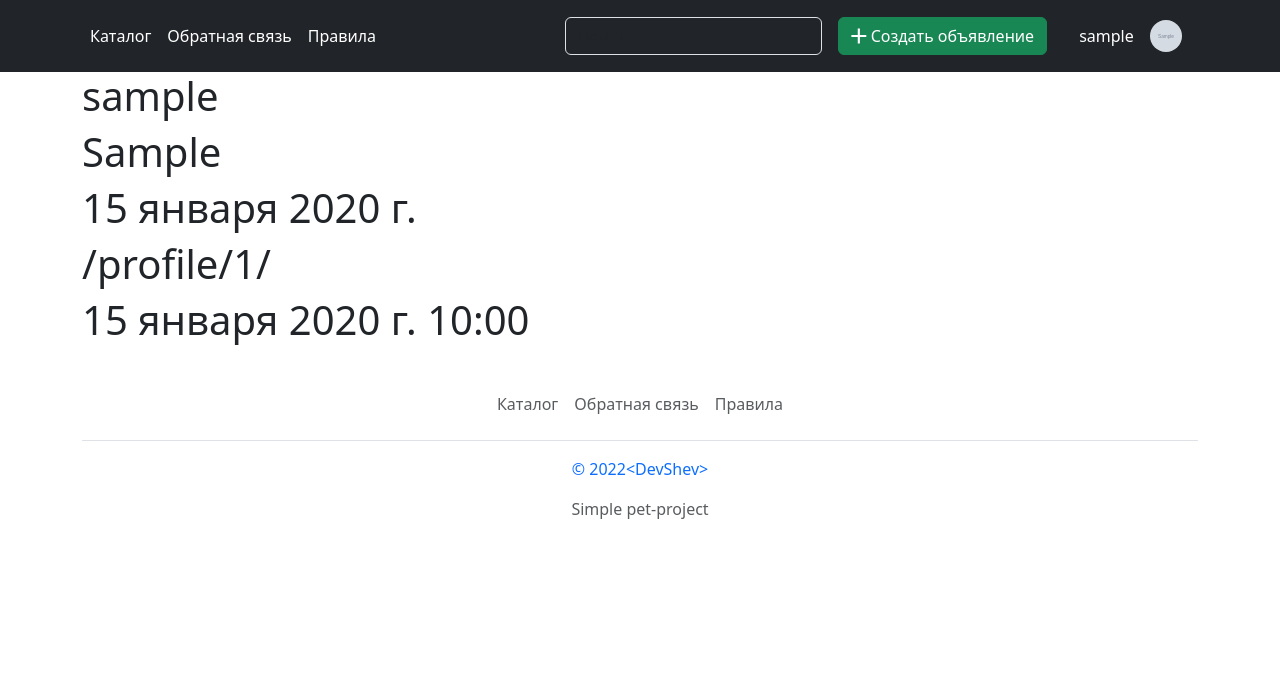
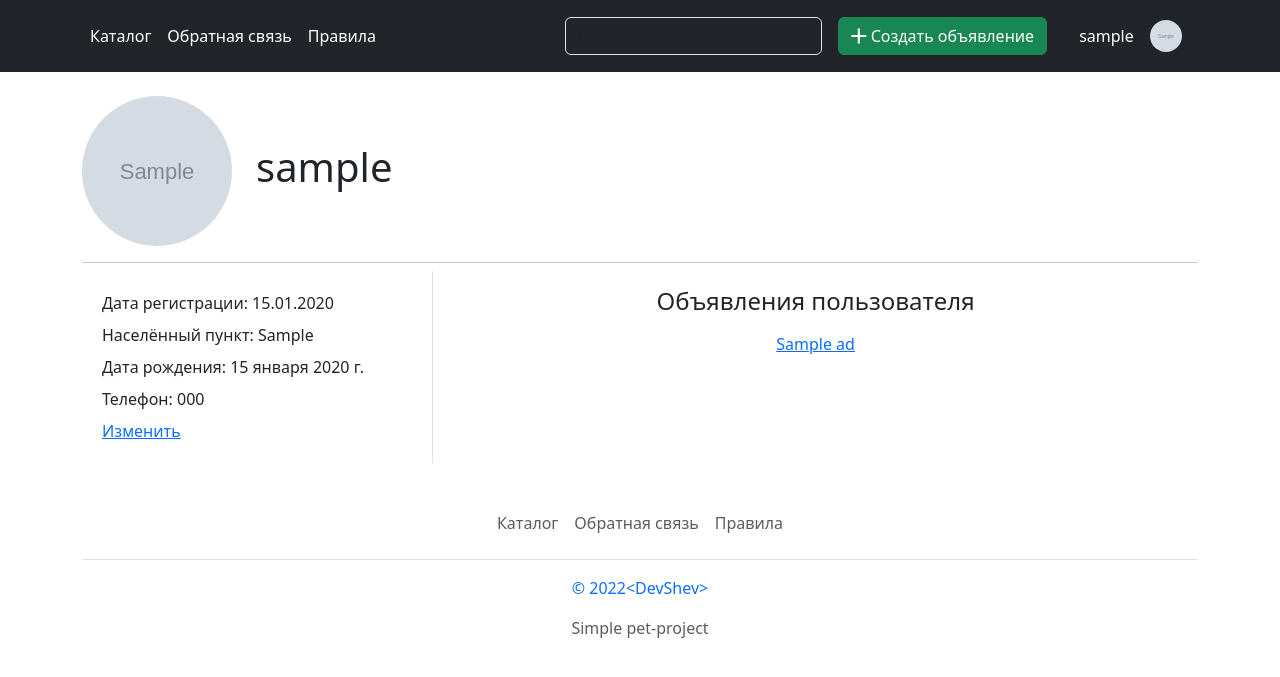
Before and after one commit to devShev/catalog-django, a Django app: page /profile/1/ in a window 1280 px wide. Shown: the top 677 px of the page. Run offline with Django 4.2, Linux system fonts and the light colour scheme; a user stored in the database is signed in; tables that the repository leaves empty hold one stand-in row (values such as "Sample post"); grey boxes marked "Sample" are stand-in pictures; some libraries are stand-ins or nearby versions.

Commit message:
Created user profile & profile settings

```diff
--- a/account/models.py
+++ b/account/models.py
@@ -1,6 +1,7 @@
 from django.contrib.auth.models import User
 from django.db import models
 from django.urls import reverse
+from phonenumber_field.modelfields import PhoneNumberField
 
 
 class Profile(models.Model):
@@ -9,9 +10,13 @@ class Profile(models.Model):
     photo = models.ImageField(upload_to='avatars/%Y/%m/%d/', null=True, blank=True, verbose_name='Фото')
     birth_date = models.DateField(null=True, blank=True, verbose_name='Дата рождения')
     registration_date = models.DateTimeField(auto_now_add=True, verbose_name='Дата регистрации')
+    phone_number = PhoneNumberField(blank=True, verbose_name='Номер телефона')
 
     def __str__(self):
         return self.user.username
 
     def get_absolute_url(self):
         return reverse('profile', kwargs={'profile_id': self.pk})
+
+    def get_settings_url(self):
+        return reverse('settings', kwargs={'profile_id': self.pk})
--- a/account/templates/account/profile.html
+++ b/account/templates/account/profile.html
@@ -1,11 +1,46 @@
 {% extends 'catalog_list/base.html' %}
 
 {% block content %}
+    <div class="d-flex flex-column mt-4">
+        <div class="d-flex flex-row">
+            {% if profile.photo %}
+            <img src="{{ profile.photo.url }}" alt="mdo" width="150" height="150" class="rounded-circle">
+            {% endif %}
+            <h1 class="align-self-center ms-4">{{ profile }}</h1>
+        </div>
+        <hr class="mb-2">
+        <div class="d-flex">
+            <div class="d-flex flex-column p-3 fs-6 text me-5">
+                <p class="m-1">Дата регистрации: {{ profile.registration_date|date:"d.m.Y" }}</p>
+                {% if profile.location %}
+                <p class="m-1">Населённый пункт: {{ profile.location }}</p>
+                {% else %}
+                <p class="m-1">Населённый пункт: не указан</p>
+                {% endif %}
+                {% if profile.birth_date %}
+                <p class="m-1">Дата рождения: {{ profile.birth_date }}</p>
+                {% else %}
+                <p class="m-1">Дата рождения: не указана</p>
+                {% endif %}
+                {% if profile.phone_number %}
+                <p class="m-1">Телефон: {{ profile.phone_number }}</p>
+                {% else %}
+                <p class="m-1">Телефон: не указан</p>
+                {% endif %}
+                {% if user.pk == profile.user.pk %}
+                <a href="{{ profile.get_settings_url }}" class="m-1">Изменить</a>
+                {% endif %}
+            </div>
+            <div class="d-flex flex-column align-items-center flex-fill border-start p-3">
+                <h4 class="mb-3">Объявления пользователя</h4>
+                {% for ad in ads %}
+                    <a href="{{ ad.get_absolute_url }}" class="">{{ ad.title }}</a>
+                {% endfor %}
+            </div>
+        </div>
 
-    <h1>{{ profile }}</h1>
-    <h1>{{ profile.location }}</h1>
-    <h1>{{ profile.birth_date }}</h1>
-    <h1>{{ profile.get_absolute_url }}</h1>
-    <h1>{{ profile.registration_date }}</h1>
+    </div>
+
+
 
 {% endblock %}
--- a/account/urls.py
+++ b/account/urls.py
@@ -3,5 +3,9 @@ from django.urls import path, re_path
 from .views import *
 
 urlpatterns = [
+    path('register/', RegisterUser.as_view(), name='register'),
+    path('login/', LoginUser.as_view(), name='login'),
+    path('logout/', logout_user, name='logout'),
     path('<int:profile_id>/', UserProfile.as_view() , name='profile'),
+    path('<int:profile_id>/settings/', SettingsProfile.as_view(), name='settings'),
 ]
--- a/account/views.py
+++ b/account/views.py
@@ -1,8 +1,55 @@
-from django.shortcuts import render
-from django.views.generic import DetailView
+from django.contrib.auth import login, logout
 
+from django.contrib.auth.views import LoginView
+from django.http import HttpResponseForbidden
+from django.shortcuts import redirect
+from django.urls import reverse_lazy
+from django.views.generic import DetailView, UpdateView, CreateView
+
+
+from .forms import RegisterUserForm, LoginUserForm, ProfileEditForm
 from .models import Profile
-from .utils import DataMixin
+from .utils import DataMixin, NonLoginRequiredMixin
+from catalog_list.models import Ad
+
+
+class RegisterUser(NonLoginRequiredMixin, DataMixin, CreateView):
+    form_class = RegisterUserForm
+    template_name = 'account/register.html'
+    success_url = reverse_lazy('home')
+
+    def get_context_data(self, **kwargs):
+        context = super().get_context_data(**kwargs)
+
+        user_context = self.get_user_context(get_types=False, get_menu=False, title='Регистрация')
+
+        return dict(list(context.items()) + list(user_context.items()))
+
+    def form_valid(self, form):
+        user = form.save()
+        login(self.request, user)
+
+        return redirect('home')
+
+
+class LoginUser(NonLoginRequiredMixin, DataMixin, LoginView):
+    form_class = LoginUserForm
+    template_name = 'account/login.html'
+
+    def get_context_data(self, **kwargs):
+        context = super().get_context_data(**kwargs)
+
+        user_context = self.get_user_context(get_types=False, get_menu=False, title='Авторизация')
+
+        return dict(list(context.items()) + list(user_context.items()))
+
+    def get_success_url(self):
+        return reverse_lazy('home')
+
+
+def logout_user(request):
+    logout(request)
+    return redirect('home')
 
 
 class UserProfile(DataMixin, DetailView):
@@ -15,4 +62,28 @@ class UserProfile(DataMixin, DetailView):
         context = super().get_context_data(**kwargs)
 
         user_context = self.get_user_context(get_types=False, get_menu=True, title=context['profile'])
+        user_context['ads'] = Ad.objects.filter(author__profile=context['profile'])
         return dict(list(context.items()) + list(user_context.items()))
+
+
+class SettingsProfile(DataMixin, UpdateView):
+    model = Profile
+    form_class = ProfileEditForm
+    template_name = 'account/profile_settings.html'
+    pk_url_kwarg = 'profile_id'
+
+
+
+    def get_context_data(self, **kwargs):
+        context = super().get_context_data(**kwargs)
+
+        if context['profile'].user.pk != self.request.user.pk:
+            return HttpResponseForbidden()
+
+        user_context = self.get_user_context(get_types=False, get_menu=True, title='Изменение профиля')
+        return dict(list(context.items()) + list(user_context.items()))
+
+    def form_valid(self, form):
+        if form.instance.user != self.request.user:
+            return HttpResponseForbidden()
+        return super().form_valid(form)
--- a/catalog/settings.py
+++ b/catalog/settings.py
@@ -36,6 +36,7 @@ INSTALLED_APPS = [
     'django.contrib.sessions',
     'django.contrib.messages',
     'django.contrib.staticfiles',
+    'phonenumber_field',
     'catalog_list.apps.CatalogListConfig',
     'account.apps.AccountConfig',
     'bootstrap5',
--- a/catalog_list/templates/catalog_list/base.html
+++ b/catalog_list/templates/catalog_list/base.html
@@ -78,7 +78,7 @@
                     Профиль
                 </a></li>
             <li>
-                <a class="dropdown-item d-flex align-items-center" href="#">
+                <a class="dropdown-item d-flex align-items-center" href="{{ user.profile.get_settings_url  }}">
                     <svg xmlns="http://www.w3.org/2000/svg" width="16" height="16" fill="currentColor" class="bi bi-gear me-2" viewBox="0 0 16 16">
                         <path d="M8 4.754a3.246 3.246 0 1 0 0 6.492 3.246 3.246 0 0 0 0-6.492zM5.754 8a2.246 2.246 0 1 1 4.492 0 2.246 2.246 0 0 1-4.492 0z"/>
                         <path d="M9.796 1.343c-.527-1.79-3.065-1.79-3.592 0l-.094.319a.873.873 0 0 1-1.255.52l-.292-.16c-1.64-.892-3.433.902-2.54 2.541l.159.292a.873.873 0 0 1-.52 1.255l-.319.094c-1.79.527-1.79 3.065 0 3.592l.319.094a.873.873 0 0 1 .52 1.255l-.16.292c-.892 1.64.901 3.434 2.541 2.54l.292-.159a.873.873 0 0 1 1.255.52l.094.319c.527 1.79 3.065 1.79 3.592 0l.094-.319a.873.873 0 0 1 1.255-.52l.292.16c1.64.893 3.434-.902 2.54-2.541l-.159-.292a.873.873 0 0 1 .52-1.255l.319-.094c1.79-.527 1.79-3.065 0-3.592l-.319-.094a.873.873 0 0 1-.52-1.255l.16-.292c.893-1.64-.902-3.433-2.541-2.54l-.292.159a.873.873 0 0 1-1.255-.52l-.094-.319zm-2.633.283c.246-.835 1.428-.835 1.674 0l.094.319a1.873 1.873 0 0 0 2.693 1.115l.291-.16c.764-.415 1.6.42 1.184 1.185l-.159.292a1.873 1.873 0 0 0 1.116 2.692l.318.094c.835.246.835 1.428 0 1.674l-.319.094a1.873 1.873 0 0 0-1.115 2.693l.16.291c.415.764-.42 1.6-1.185 1.184l-.291-.159a1.873 1.873 0 0 0-2.693 1.116l-.094.318c-.246.835-1.428.835-1.674 0l-.094-.319a1.873 1.873 0 0 0-2.692-1.115l-.292.16c-.764.415-1.6-.42-1.184-1.185l.159-.291A1.873 1.873 0 0 0 1.945 8.93l-.319-.094c-.835-.246-.835-1.428 0-1.674l.319-.094A1.873 1.873 0 0 0 3.06 4.377l-.16-.292c-.415-.764.42-1.6 1.185-1.184l.292.159a1.873 1.873 0 0 0 2.692-1.115l.094-.319z"/>
--- a/catalog_list/templates/catalog_list/index.html
+++ b/catalog_list/templates/catalog_list/index.html
@@ -29,7 +29,7 @@
                   </div>
                     <div class="card-footer text-muted d-flex justify-content-between">
                         <div class="text-start">
-                            <a class="text-reset" href="{{ ad.author.get_absolute_url }}">{{ ad.author }}</a>
+                            <a class="text-reset" href="{{ ad.author.profile.get_absolute_url }}">{{ ad.author }}</a>
                         </div>
                         <div class="text-end">
                             <span >{{ ad.publication_date|date:"d.m.Y" }}</span>
--- a/catalog_list/urls.py
+++ b/catalog_list/urls.py
@@ -11,7 +11,4 @@ urlpatterns = [
     path('create/', CreateAd.as_view(), name='create'),
     path('contact/', Contact.as_view(), name='contact'),
     path('rules/', Rules.as_view(), name='rules'),
-    path('register/', RegisterUser.as_view(), name='register'),
-    path('login/', LoginUser.as_view(), name='login'),
-    path('logout/', logout_user, name='logout'),
 ]
```
Also changed, not shown: account/forms.py (added, +57 -0 lines), account/templates/account/profile_settings.html (added, +22 -0 lines), catalog_list/forms.py (+0 -24 lines), catalog_list/views.py (+2 -43 lines), account/templates/account/login.html (renamed from catalog_list/templates/catalog_list/login.html), account/templates/account/register.html (renamed from catalog_list/templates/catalog_list/register.html).
